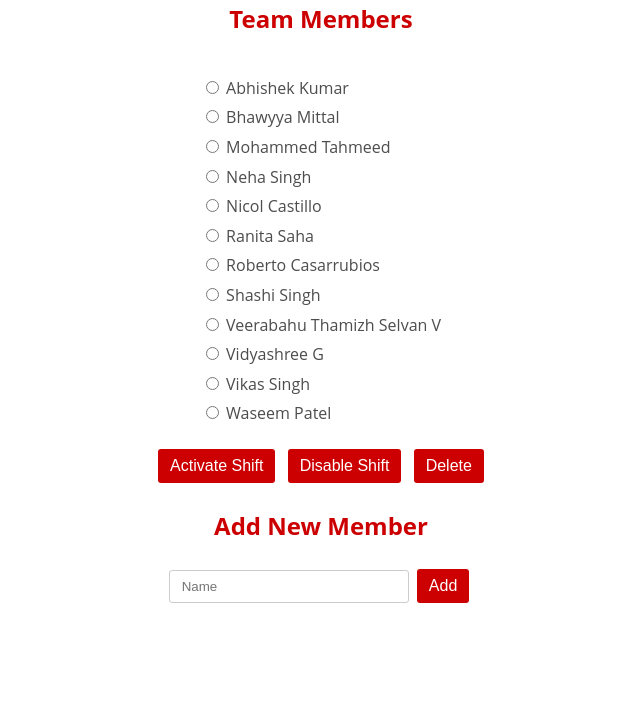
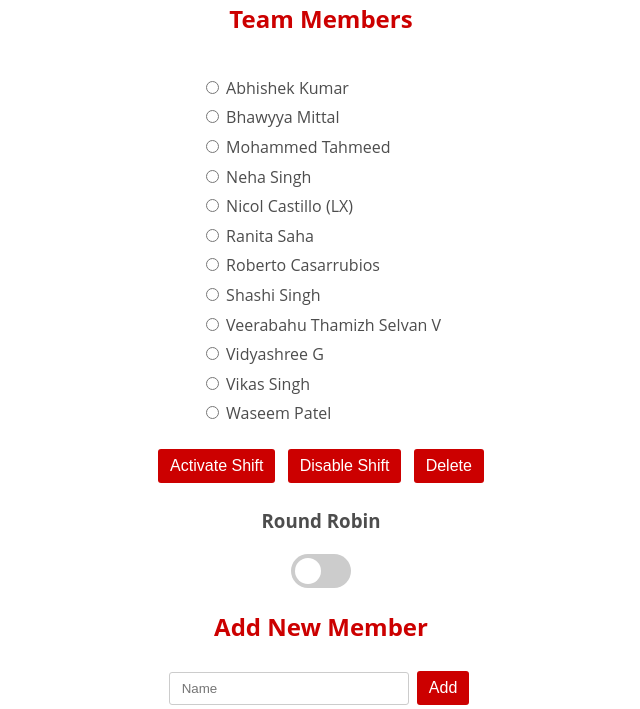
Before and after one commit to carias-rh/t1-shifts-main, a Flask app: page / in a window 1280 px wide. Shown: the part 140-849 px from the top of the page, without its empty margins (319-959 px from the left). Before the commit the page ends 743 px from the top, so only its background shows below. Run offline with Flask 2, Linux system fonts and the light colour scheme.

Commit message:
added round robin function

```diff
--- a/main.py
+++ b/main.py
@@ -1,23 +1,25 @@
+from os import abort
+
 from flask import Flask, render_template, request, jsonify
 
 app = Flask(__name__)
 
 # Sample data - Replace this with your own data or a database later
-team_members = [{"id": 1, "name": "John Doe", "on_shift": False}, {"id": 2, "name": "Jane Doe", "on_shift": False}]
 team_members = [
-    {"id": 1, "name": "Abhishek Kumar", "on_shift": False},
-    {"id": 2, "name": "Bhawyya Mittal", "on_shift": False},
-    {"id": 3, "name": "Mohammed Tahmeed", "on_shift": False},
-    {"id": 4, "name": "Neha Singh", "on_shift": False},
-    {"id": 5, "name": "Nicol Castillo", "on_shift": False},
-    {"id": 6, "name": "Ranita Saha", "on_shift": False},
-    {"id": 7, "name": "Roberto Casarrubios", "on_shift": False},
-    {"id": 8, "name": "Shashi Singh", "on_shift": False},
-    {"id": 9, "name": "Veerabahu Thamizh Selvan V", "on_shift": False},
-    {"id": 10, "name": "Vidyashree G", "on_shift": False},
-    {"id": 11, "name": "Vikas Singh", "on_shift": False},
-    {"id": 12, "name": "Waseem Patel", "on_shift": False},
+    {"id": 1, "name": "Abhishek Kumar", "on_shift": False, "round_robin": False},
+    {"id": 2, "name": "Bhawyya Mittal", "on_shift": False, "round_robin": False},
+    {"id": 3, "name": "Mohammed Tahmeed", "on_shift": False, "round_robin": False},
+    {"id": 4, "name": "Neha Singh", "on_shift": False, "round_robin": False},
+    {"id": 5, "name": "Nicol Castillo (LX)", "on_shift": False, "round_robin": False},
+    {"id": 6, "name": "Ranita Saha", "on_shift": False, "round_robin": False},
+    {"id": 7, "name": "Roberto Casarrubios", "on_shift": False, "round_robin": False},
+    {"id": 8, "name": "Shashi Singh", "on_shift": False, "round_robin": False},
+    {"id": 9, "name": "Veerabahu Thamizh Selvan V", "on_shift": False, "round_robin": False},
+    {"id": 10, "name": "Vidyashree G", "on_shift": False, "round_robin": False},
+    {"id": 11, "name": "Vikas Singh", "on_shift": False, "round_robin": False},
+    {"id": 12, "name": "Waseem Patel", "on_shift": False, "round_robin": False}
 ]
+
 
 @app.route('/')
 def index():
@@ -49,11 +51,33 @@ def disable_shift():
             break
     return "Shift disabled"
 
+
 @app.route('/api/shift', methods=['GET'])
 def get_current_shift():
+    global team_members
     current_shift = next((member for member in team_members if member["on_shift"]), None)
+
     if not current_shift:
-        current_shift = {"id": 0, "name": "None", "on_shift": True}
+        # If no one is on shift, select the first member with round_robin = True
+        current_shift = next((member for member in team_members if member["round_robin"]), None)
+        if current_shift:
+            current_shift['on_shift'] = True
+        else:
+            current_shift = {"id": 0, "name": "None", "on_shift": True}
+    elif next((member for member in team_members if member["round_robin"]), None):
+        # If round robin is enabled, shift to the next member
+        current_index = team_members.index(current_shift)
+        current_shift['on_shift'] = False
+        next_member = None
+        for i in range(current_index + 1, current_index + len(team_members)):
+            if team_members[i % len(team_members)]['round_robin']:
+                next_member = team_members[i % len(team_members)]
+                break
+        if next_member:
+            next_member['on_shift'] = True
+            current_shift = next_member
+    return jsonify(current_shift)
+
     return jsonify(current_shift)
 
 @app.route('/delete_member', methods=['POST'])
@@ -64,5 +88,26 @@ def delete_member():
     return "Member deleted"
 
 
+@app.route('/update_round_robin', methods=['POST'])
+def update_round_robin():
+    if 'member_id' not in request.form or 'round_robin' not in request.form:
+        abort(400)  # Bad request
+    member_id = int(request.form['member_id'])
+    round_robin = request.form['round_robin'] == 'true'
+    for member in team_members:
+        if member['id'] == member_id:
+            member['round_robin'] = round_robin
+            break
+    return "Round Robin Updated"
+
+
+@app.route('/deactivate_round_robin', methods=['POST'])
+def deactivate_round_robin():
+    for member in team_members:
+        member['round_robin'] = False
+    return "Round robin deactivated"
+
+
+
 if __name__ == '__main__':
     app.run(host="0.0.0.0")
--- a/static/styles.css
+++ b/static/styles.css
@@ -66,3 +66,63 @@ input[type=text] {
         width: 100%;
     }
 }
+
+.switch {
+  position: relative;
+  display: inline-block;
+  width: 60px;
+  height: 34px;
+}
+
+.switch input {
+  opacity: 0;
+  width: 0;
+  height: 0;
+}
+
+.slider {
+  position: absolute;
+  cursor: pointer;
+  top: 0;
+  left: 0;
+  right: 0;
+  bottom: 0;
+  background-color: #ccc;
+  -webkit-transition: .4s;
+  transition: .4s;
+}
+
+.slider:before {
+  position: absolute;
+  content: "";
+  height: 26px;
+  width: 26px;
+  left: 4px;
+  bottom: 4px;
+  background-color: white;
+  -webkit-transition: .4s;
+  transition: .4s;
+}
+
+input:checked + .slider {
+  background-color: #66bb6a;
+}
+
+input:focus + .slider {
+  box-shadow: 0 0 1px #66bb6a;
+}
+
+input:checked + .slider:before {
+  -webkit-transform: translateX(26px);
+  -ms-transform: translateX(26px);
+  transform: translateX(26px);
+}
+
+/* Rounded sliders */
+.slider.round {
+  border-radius: 34px;
+}
+
+.slider.round:before {
+  border-radius: 50%;
+}
--- a/templates/index.html
+++ b/templates/index.html
@@ -1,5 +1,8 @@
 <!DOCTYPE html>
 <html lang="en">
+
+
+
 <head>
     <meta charset="UTF-8">
     <meta http-equiv="X-UA-Compatible" content="IE=edge">
@@ -14,19 +17,28 @@
         <h1>Current Shift</h1>
         <p id="currentShift">Loading...</p>
 
+
         <h2>Team Members</h2>
-        <ul>
+        <ul id="teamList">
             {% for member in team_members %}
             <li>
                 <input type="radio" name="team_member" value="{{ member.id }}" {% if member.on_shift %}checked{% endif %}>
+                <input type="checkbox" class="round_robin" value="{{ member.id }}" style="display: none;" {% if member.round_robin %}checked{% endif %}>
                 {{ member.name }}
             </li>
             {% endfor %}
         </ul>
+
         <div></div>
         <button onclick="activateShift()">Activate Shift</button>
         <button onclick="disableShift()">Disable Shift</button>
         <button onclick="deleteSelectedMember()">Delete</button>
+
+        <h3>Round Robin</h3>
+        <label class="switch">
+            <input type="checkbox" id="roundRobinSwitch">
+            <span class="slider round"></span>
+        </label>
 
     <h2>Add New Member</h2>
     <form id="addMemberForm">
@@ -35,6 +47,43 @@
     </form>
 
     <script>
+        // When the page loads
+        $(document).ready(function() {
+            // Check the stored value of the round robin switch
+            if (localStorage.getItem('roundRobinSwitch') === 'false') {
+                // If it's false, uncheck all checkboxes
+                $('.round_robin').prop('checked', false);
+            }
+        });
+
+        $("#roundRobinSwitch").change(function() {
+            // Show or hide the round_robin checkboxes
+            $(".round_robin").toggle();
+
+            // When the switch is turned off, set all team members' round_robin attributes to False
+            if (!$(this).is(':checked')) {
+                $.post("/deactivate_round_robin", function() {
+                    location.reload();
+                });
+
+                // Also uncheck all checkboxes and store the value in the local storage
+                $('.round_robin').prop('checked', false);
+                localStorage.setItem('roundRobinSwitch', 'false');
+            } else {
+                // If the switch is turned on, store this value in the local storage
+                localStorage.setItem('roundRobinSwitch', 'true');
+            }
+
+            // When a checkbox is clicked, update the member's round_robin status
+            $(".round_robin").change(function() {
+                const memberId = $(this).val();
+                const roundRobinStatus = $(this).is(':checked');
+                $.post("/update_round_robin", { member_id: memberId, round_robin: roundRobinStatus }, function() {
+                    getCurrentShift();
+                });
+            });
+        });
+
         function getCurrentShift() {
             $.getJSON("/api/shift", function(data) {
                 if (data.name != "None") {
```
